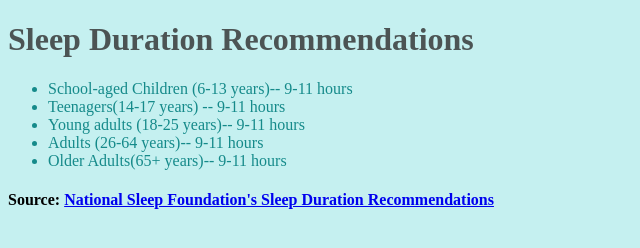
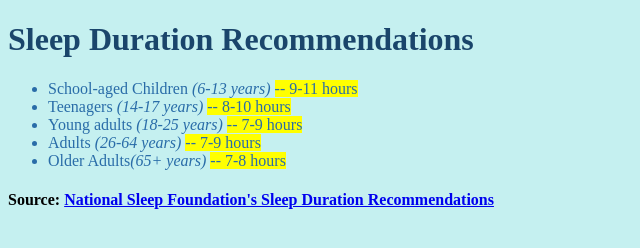
Before and after one commit to pesto-students/p14-tanish-shah-devwithsmile, a plain HTML site: page Week-4/sleep_recommendaion/index.html in a window 1280 px wide. Shown: the whole page, without its empty margins (0-640 px from the left). Drawn offline with Linux system fonts and the light colour scheme.

Commit message:
sleep assignment

```diff
--- a/Week-4/sleep_recommendaion/index.html
+++ b/Week-4/sleep_recommendaion/index.html
@@ -9,11 +9,11 @@
 <body>
     <h1>Sleep Duration Recommendations</h1>
     <ul>
-        <li>School-aged Children (6-13 years)-- 9-11 hours</li>
-        <li>Teenagers(14-17 years) -- 9-11 hours</li>
-        <li>Young adults (18-25 years)-- 9-11 hours</li>
-        <li>Adults (26-64 years)-- 9-11 hours</li>
-        <li>Older Adults(65+ years)-- 9-11 hours</li>
+        <li>School-aged Children <span class="age">(6-13 years)</span> <span class="recommend">-- 9-11 hours</span></li>
+        <li>Teenagers <span class="age">(14-17 years)</span> <span class="recommend">-- 8-10 hours</span></li>
+        <li>Young adults <span class="age">(18-25 years)</span> <span class="recommend">-- 7-9 hours</span></li>
+        <li>Adults <span class="age">(26-64 years)</span> <span class="recommend">-- 7-9 hours</span></li>
+        <li>Older Adults<span class="age">(65+ years)</span> <span class="recommend">-- 7-8 hours</span></li>
     </ul>
     <h4>Source: <a href="#">National Sleep Foundation's Sleep Duration Recommendations</a></h4>
 </body>
--- a/Week-4/sleep_recommendaion/style.css
+++ b/Week-4/sleep_recommendaion/style.css
@@ -3,9 +3,17 @@ body{
 }
 
 h1{
-    color: #4c5454;
+    color: #1a456b;
 }
 
 li{
-    color: #158a8a;
+    color: #296CA8;
 }
+
+.age{
+    font-style: italic;
+}
+
+.recommend{
+   background-color: yellow;
+}
```
